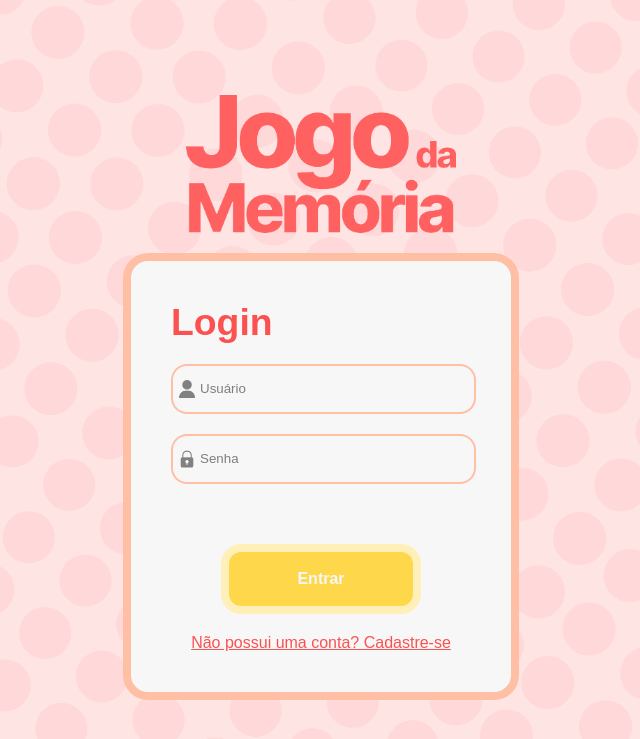
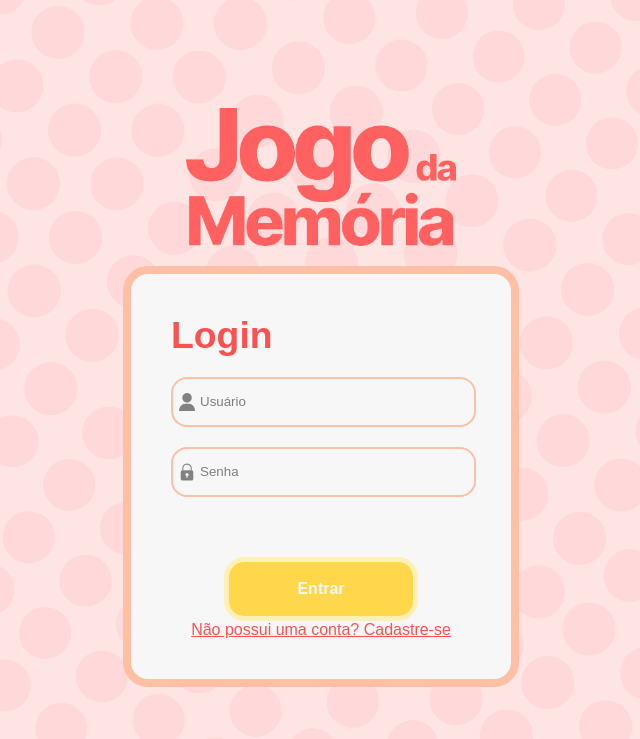
Before and after one commit to brendajuliane/MemoryGame, a PHP site: page /login.html in a window 1280 px wide. Shown: the top 739 px of the page, without its empty margins (319-959 px from the left). Run offline with PHP 8.4, Linux system fonts and the light colour scheme.

Commit message:
Padronizando página de login

```diff
--- a/css/login.css
+++ b/css/login.css
@@ -1,16 +1,9 @@
 *{
-    padding: 0;
-    margin: 0;
-    border: none;
     color:#FC5151;
     font-family: Arial, Helvetica, sans-serif;
 }
 
 body {
-    background-image: url(../img/background.png);
-    background-repeat: no-repeat;
-    background-attachment: fixed;
-    background-size: cover;
     display: flex;
     align-items: center;
     justify-content: center;
@@ -26,15 +19,7 @@
 }
 
 .form {
-    background-color: #F7F7F7;
     width: 300px;
-    height: auto;
-    border: #FFBFA4 solid 8px;
-    border-radius: 25px;
-    overflow: hidden;
-    margin-bottom: 20px;
-    padding: 40px;
-    text-align: center;
 }
 
 .form.textBox::placeholder{
@@ -56,11 +41,6 @@
     padding: 10px;
     text-align: left;
     border-radius: 16px;
-}
-
-.textBox:focus {
-    outline: none;
-    box-shadow: 0 0 6px 0 #FFBFA4;
 }
 
 .user {
@@ -88,23 +68,3 @@
 .password:focus {
     background-image: url(../img/padlock.png);
 }
-
-.button {
-    width: auto;
-    background-color: #FFD74B;
-    border-color: #FFF0B9;
-    border-radius: 20px;
-    color: #F7F7F7;
-    font-size: 12pt;
-    font-weight: 800;
-    padding: 18px 68px 18px 68px;
-    margin-top: 40px;
-    cursor: pointer;
-    transition: .3s;
-}
-
-.button:hover {
-    outline: none;
-    background-color: #ffc800;
-    border-color: #fde89a;
-}
--- a/css/padrao.css
+++ b/css/padrao.css
@@ -5,6 +5,7 @@
     margin: 0;
     vertical-align: baseline;
     list-style: none;
+    font-family: Arial, Helvetica, sans-serif;
 }
 
 html {
@@ -13,7 +14,9 @@
 
 body {
     background-image: url(../img/background.png);
-    background-repeat: repeat;
+    background-repeat: no-repeat;
+    background-attachment: fixed;
+    background-size: cover;
     width: 100%;
     height: 100%;
 }
--- a/login.html
+++ b/login.html
@@ -4,6 +4,7 @@
     <meta charset="UTF-8">
     <meta http-equiv="X-UA-Compatible" content="IE=edge">
     <meta name="viewport" content="width=device-width, initial-scale=1.0">
+    <link rel="stylesheet" href="css/padrao.css">
     <link rel="stylesheet" href="css/login.css">
     <title>Login</title>
 </head>
@@ -17,7 +18,7 @@
             <form action="index.html" method="get">
                 <input type="text" class="form textBox user" placeholder="Usuário" required><br>
                 <input type="password" class="form textBox password" placeholder="Senha" required><br>
-                <button class="form button">Entrar</button>
+                <button class="YellowButton">Entrar</button>
             </form>
             <p><a href="cadastro.html">Não possui uma conta? Cadastre-se</a></p>
         </div>
```
